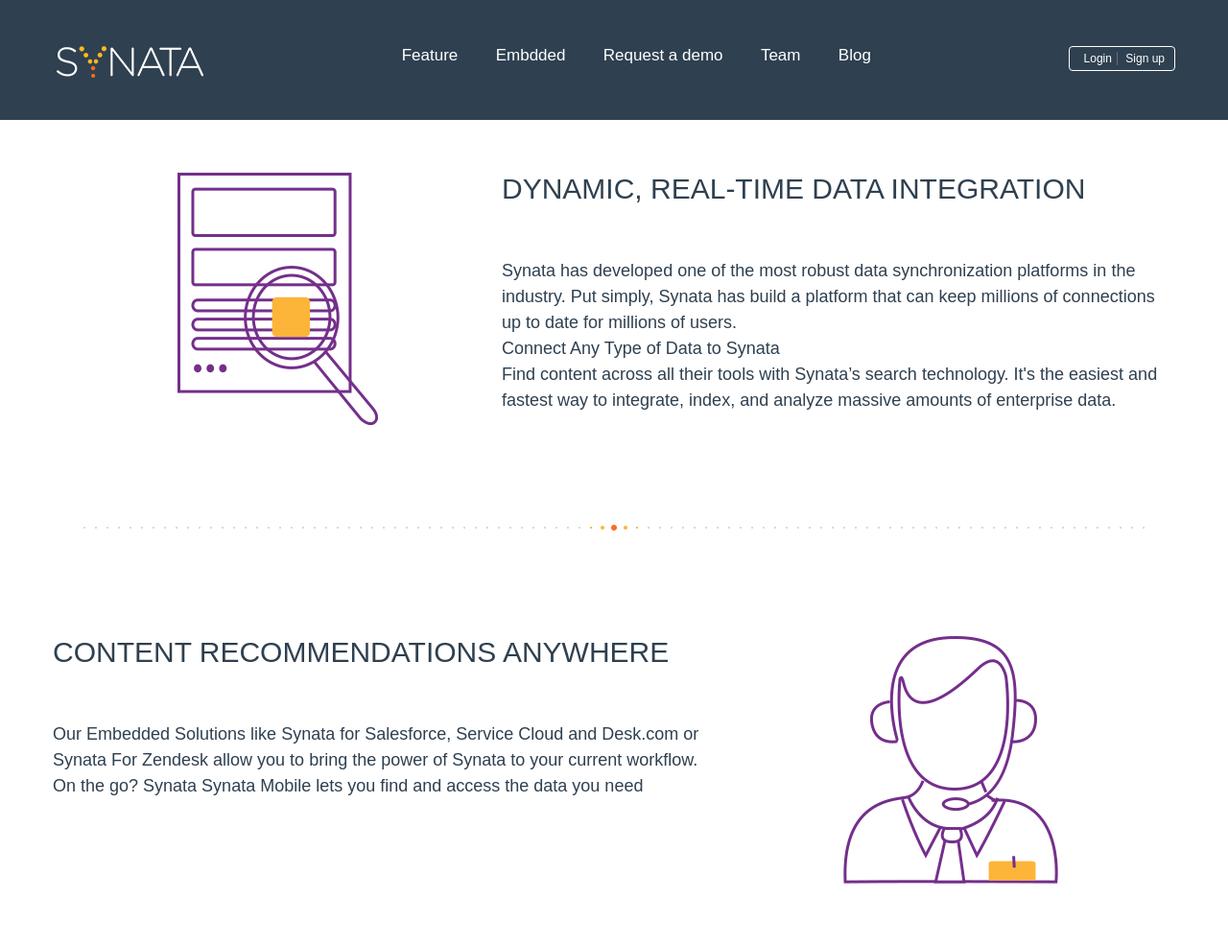
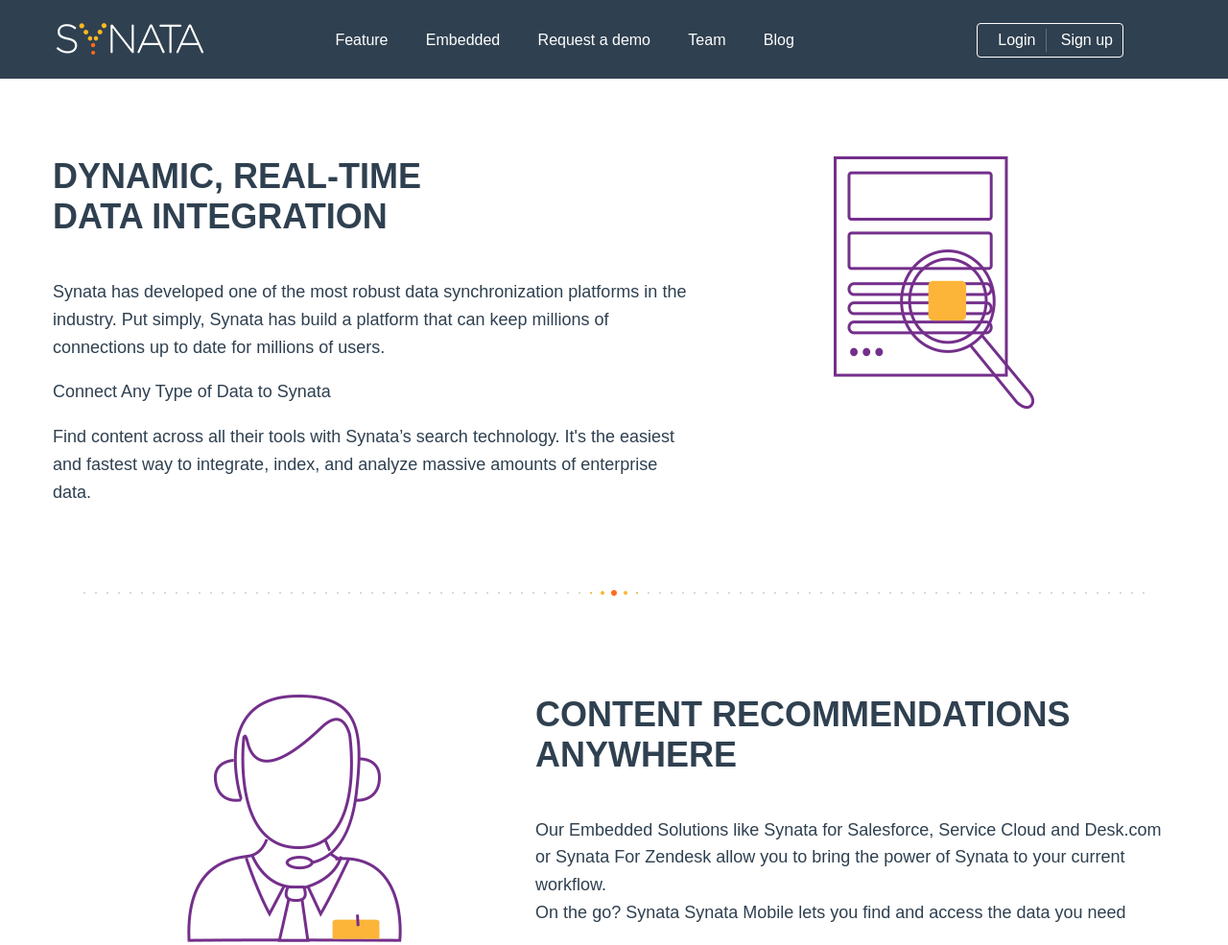
Before and after one commit to IgorLav/Synata, a plain HTML site: page text.tpl.html in a window 1280 px wide. Shown: the top 985 px of the page at 96% size. Drawn offline with nearby package versions, Linux system fonts and the light colour scheme.

Commit message:
add style to content, and navbar (Right css RULES)

```diff
--- a/style/styles.css
+++ b/style/styles.css
@@ -62,7 +62,7 @@ a:hover                        { text-decoration:none; }
 .container{
 	max-width: 1170px;
 	margin: 0 auto;
-	padding: 24px 0 22px;
+	padding: 24px 30px 22px;
 	overflow: hidden;
 }
 /*----------------------------------------------------------------------------------*/
@@ -71,7 +71,7 @@ a:hover                        { text-decoration:none; }
 .navbar{
 	position: fixed;
 	background: #2f4050;
-	padding: 24px 0 22px;
+	z-index: 500;
 }
 
 .main-logo{
@@ -84,7 +84,7 @@ a:hover                        { text-decoration:none; }
 .main-nav{
 	overflow: hidden;
 	text-align: center;
-	line-height: 1.5;
+	padding: 9px 0 0;
 }
 
 .main-nav li{
@@ -94,7 +94,7 @@ a:hover                        { text-decoration:none; }
 .main-nav a{
 	padding: 0 18px;
 	color: #fff;
-	font-size: 17px;
+	font-size: 16px;
 }
 
 .main-nav a:hover{
@@ -109,13 +109,14 @@ a:hover                        { text-decoration:none; }
 	border:1px solid #fff;
 	border-radius: 4px;
 	padding: 5px 10px;
+	margin: 0 54px 0;
 }
 
 .autorization li{
 	display: inline-block;
 	color:#fff;
 	border-right: 1px solid #63707c;
-	padding: 0 5px;
+	padding: 3px 11px;
 }
 .autorization li:last-child{
 	border: none;
@@ -124,6 +125,7 @@ a:hover                        { text-decoration:none; }
 
 .autorization a{
 	color: #fff;
+	font-size: 16px;
 }
 
 .autorization a:hover{
@@ -133,7 +135,7 @@ a:hover                        { text-decoration:none; }
 /*-------------------------------------CONTENT--------------------------------------*/
 /*----------------------------------------------------------------------------------*/
 .content{
-	padding: 70px 0 0;
+	padding: 60px 0 0;
 }
 
 .btn{
@@ -144,41 +146,73 @@ a:hover                        { text-decoration:none; }
 	background: #fcb539;
 }
 
-ul > li:before{
+.content ul > li{
+	position: relative;
+}
+
+.content ul > li:before{
 	content:"";
 	display: inline-block;
 	border-radius: 50%;
+	background: #fee1b0;
+    height: 16px;
+    left: -24px;
+    position: absolute;
+    top: 5px;
+    width: 16px;
+    z-index: 0;
+}
 
+.content ul > li:after{
+	content:"";
+	display: inline-block;
+	border-radius: 50%;
+	background: #fcb539;
+	height: 7px;
+    left: -20px;
+    position: absolute;
+    top: 9px;
+    width: 8px;
+    z-index: 0;
 }
 
 .txt-tpl h2{
-	font:30px "Lato Bold", sans-serif;
+	font:36px "Lato Bold", sans-serif;
+	font-weight: bold;
 	text-transform: uppercase;
-	padding: 0 0 55px;
+	padding: 0 0 43px;
 }
 
 .txt-tpl .post{
 	overflow: hidden;
-	padding: 110px 0;
+    padding: 103px 0 75px;
 	font-size: 18px;
 	background: url("../img/content/line.png") center bottom no-repeat;
-	line-height: 1.5;
+	line-height: 1.6;
  }
 
 .txt-tpl .post-content{
-	width: 60%;
-	float: right;
+	width: 57%;
+	float: left;
+}
+
+.txt-tpl .post-content ol{
+	margin: 0 0 15px;
+}
+
+.txt-tpl .post-content li{
+	margin: 0 0 18px;
 }
 
 .txt-tpl .post-icon{
-	width: 40%;
-	float: left;
+	width: 43%;
+	float: right;
 	text-align: center;
 	overflow: hidden;
 }
 
 .txt-tpl .post:nth-child(even) .post-icon{
-	float: right;
+	float: left;
 }
 
 .txt-tpl .post img{
--- a/text.tpl.html
+++ b/text.tpl.html
@@ -27,7 +27,7 @@
                         </a>
                         <ul class="main-nav">
                             <li><a href="#">Feature</a></li>
-                            <li><a href="#">Embdded</a></li>
+                            <li><a href="#">Embedded</a></li>
                             <li><a href="#">Request a demo</a></li>
                             <li><a href="#">Team</a></li>
                             <li><a href="#">Blog</a></li>
@@ -45,7 +45,8 @@
                         <img src="img/content/1.png" alt="">
                     </div>
                     <div class="post-content">
-                        <h2>Dynamic, Real-time Data Integration</h2>
+                        <h2>Dynamic, Real-time <br>
+                         Data Integration</h2>
                         <ul>
                             <li>Synata has developed one of the most robust data synchronization platforms in the industry. Put simply, Synata has build a platform that can keep millions of connections up to date for millions of users.</li>
                             <li>Connect Any Type of Data to Synata</li>
@@ -59,7 +60,8 @@
                         <img src="img/content/2.png" alt="">
                     </div>
                     <div class="post-content">
-                        <h2>Content Recommendations Anywhere</h2>
+                        <h2>Content Recommendations <br>
+                         Anywhere</h2>
                         <p>Our Embedded Solutions like Synata for Salesforce, Service Cloud and Desk.com or Synata For Zendesk allow you to bring the power of Synata to your current workflow.</p>
                         <p>On the go? Synata Synata Mobile lets you find and access the data you need</p>
                     </div>
@@ -70,7 +72,8 @@
                         <img src="img/content/3.png" alt="">
                     </div>
                     <div class="post-content">
-                        <h2>Content recommendations anywhere</h2>
+                        <h2>Content recommendations <br>
+                            anywhere</h2>
                         <ol>
                             <li>Synata on Premise: Deep Search SharePoint and NFS</li>
                             <li>Advance Search for Box</li>
```
